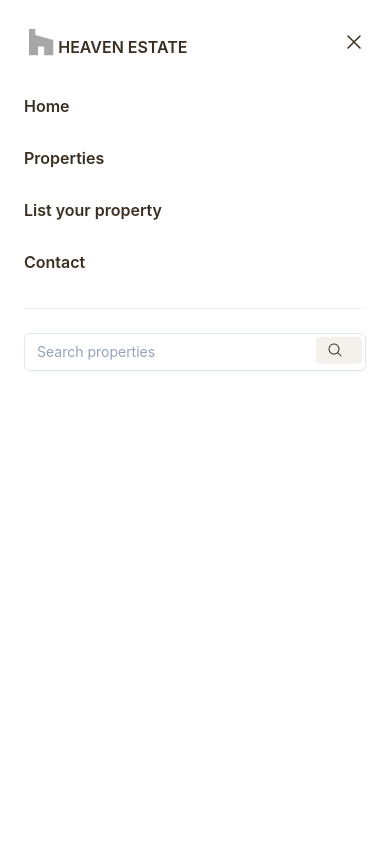
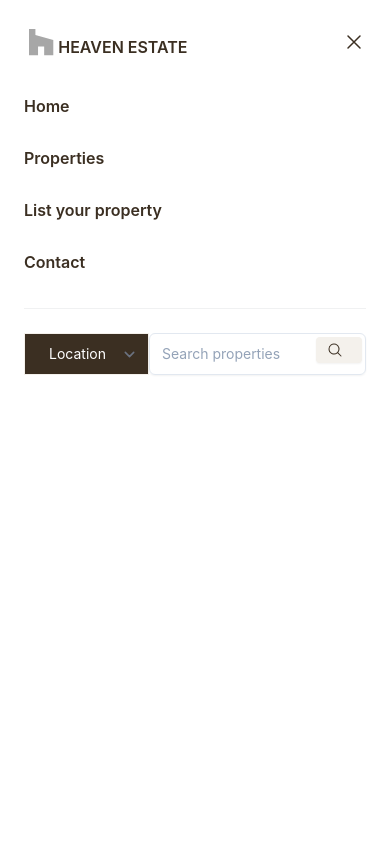
Before and after one commit to debbyeze/estate, a React (Create React App) app: page / in a window 390 px wide. Both pictures are taken after a click on the button "Open main menu". Shown: the top 844 px of the page. Built offline with nearby package versions, Linux system fonts and the light colour scheme.

Commit message:
mobile search

```diff
--- a/src/components/Nav/index.js
+++ b/src/components/Nav/index.js
@@ -124,7 +124,15 @@ const navigate = useNavigate();
                 {/* search */}
                 <div className="py-6">
                   <div class="w-full max-w-sm max-w-[200px]">
-  <div class="relative">
+  <div class="relative flex rounded-md ">
+  <select id="countries" class="bg-brown border border-offwhite text-white text-sm focus:ring-brown focus:border-brown display-inline p-6 pt-2.5 pb-2.5" value={searchCategory}
+      onChange={(e) => setSearchCategory(e.target.value)}>
+    <option>Location</option>
+    <option>Type</option>
+    <option>features</option>
+    <option>description</option>
+
+  </select>
     <input
       class="w-full bg-transparent placeholder:text-slate-400 text-brown text-sm border border-slate-200 rounded-md pl-3 pr-4 py-2 transition duration-300 ease focus:outline-none focus:border-brown hover:border-brown shadow-sm focus:shadow"
       placeholder="Search properties" value={searchTerm}
```
